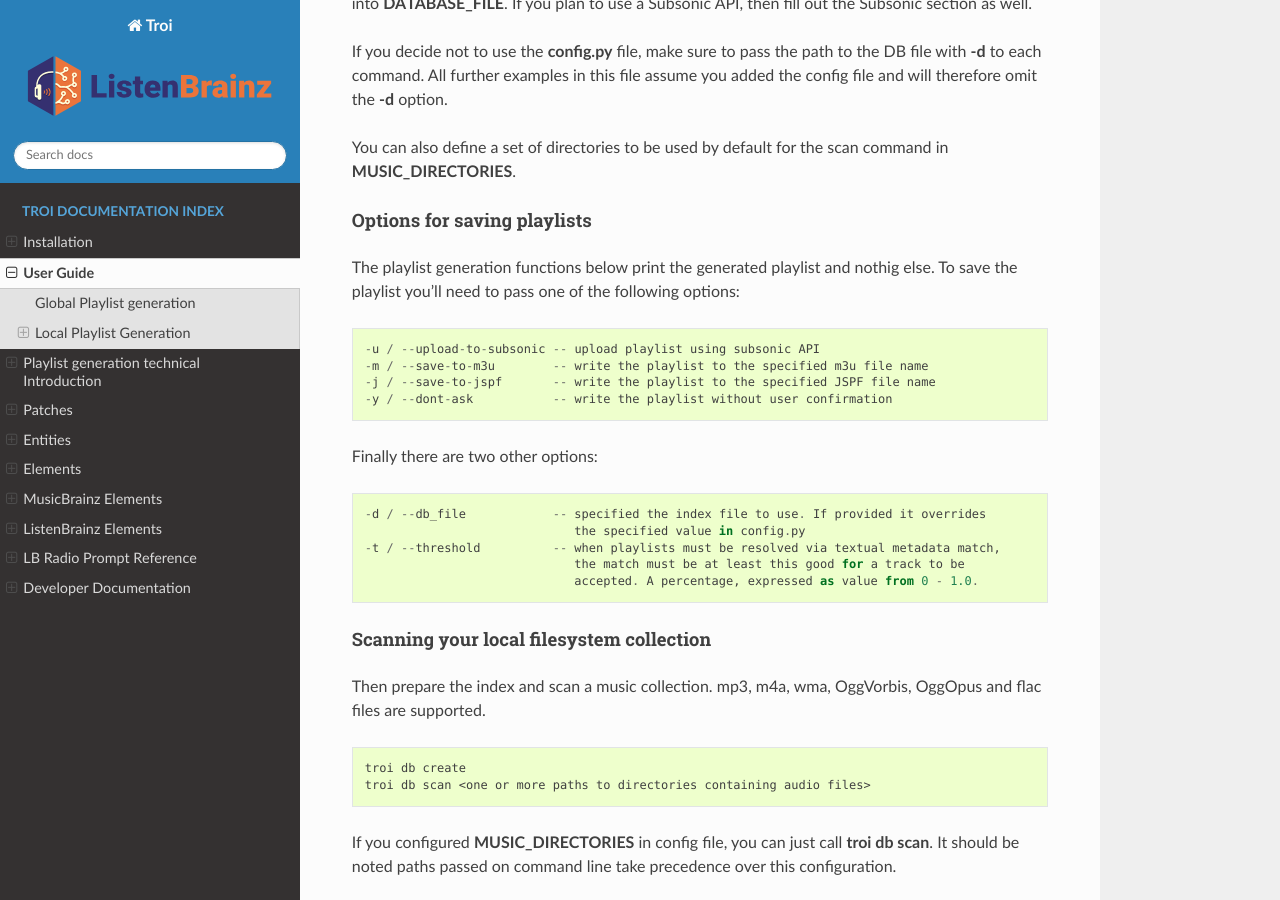
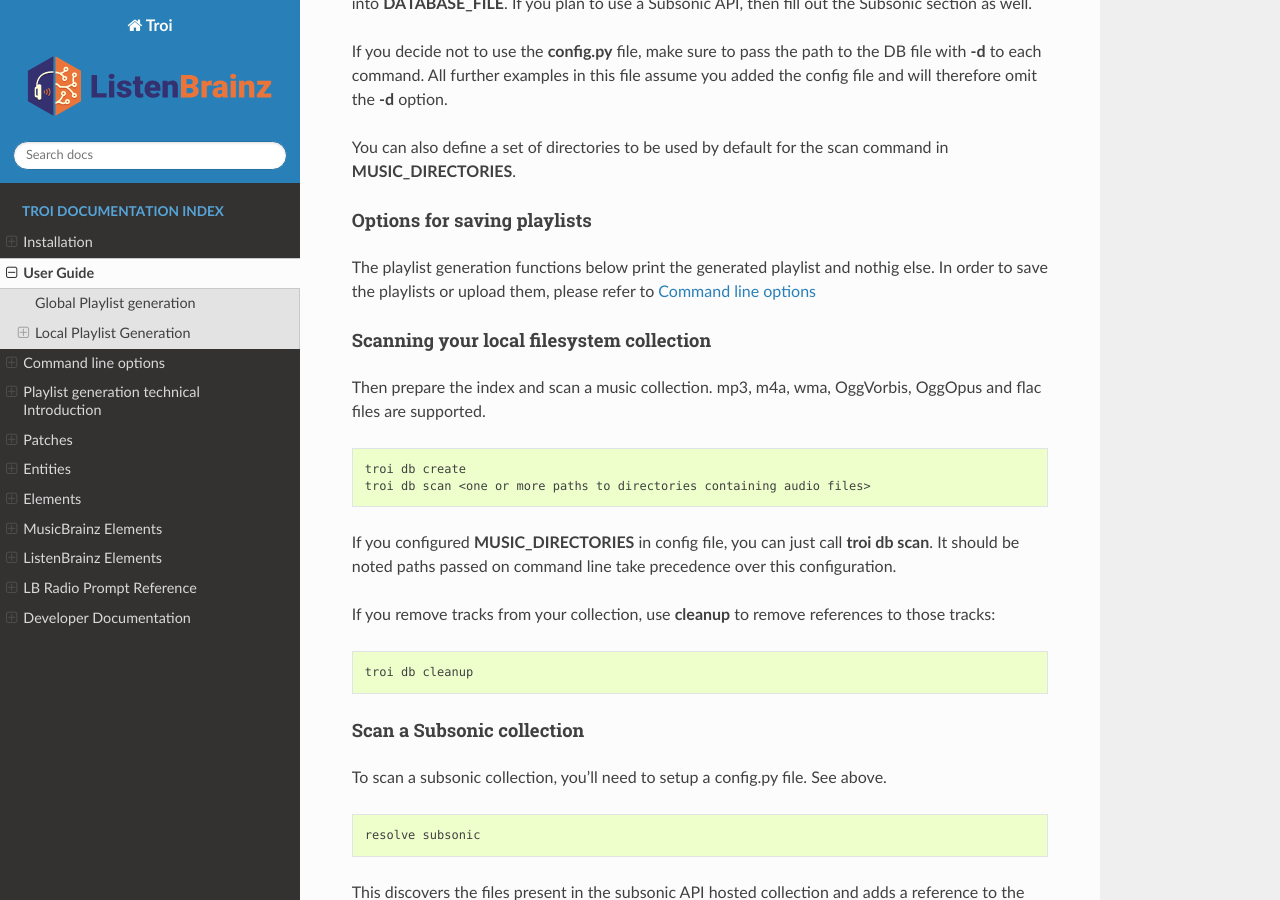
Before and after one commit to metabrainz/troi-recommendation-playground, a Sphinx documentation site: the page built from docs/user-guide.rst, in a window 1280 px wide and 900 px high, scrolled down 1624 px. Built offline with Sphinx 7.4.7 and the Read the Docs theme 2.0.0, drawn with Linux system fonts in a browser that asks for light colours.

Commit message:
Use sphinx-click to document all the command line args

```diff
--- a/docs/index.rst
+++ b/docs/index.rst
@@ -57,6 +57,7 @@
 
    installation.rst
    user-guide.rst
+   troi-arguments.rst
    introduction.rst
    patches
    entities
--- a/docs/user-guide.rst
+++ b/docs/user-guide.rst
@@ -86,22 +86,8 @@
 Options for saving playlists
 """"""""""""""""""""""""""""
 
-The playlist generation functions below print the generated playlist and nothig else. To save the playlist you'll
-need to pass one of the following options::
-
-    -u / --upload-to-subsonic -- upload playlist using subsonic API
-    -m / --save-to-m3u        -- write the playlist to the specified m3u file name
-    -j / --save-to-jspf       -- write the playlist to the specified JSPF file name
-    -y / --dont-ask           -- write the playlist without user confirmation
-
-Finally there are two other options::
-
-    -d / --db_file            -- specified the index file to use. If provided it overrides
-                                 the specified value in config.py
-    -t / --threshold          -- when playlists must be resolved via textual metadata match,
-                                 the match must be at least this good for a track to be
-                                 accepted. A percentage, expressed as value from 0 - 1.0.
-
+The playlist generation functions below print the generated playlist and nothig else. In order to save the
+playlists or upload them, please refer to :ref:`troi-arguments`
 
 Scanning your local filesystem collection
 """""""""""""""""""""""""""""""""""""""""
```
Also changed, not shown: docs/troi-arguments.rst (added, +22 -0 lines), 2 other files.
